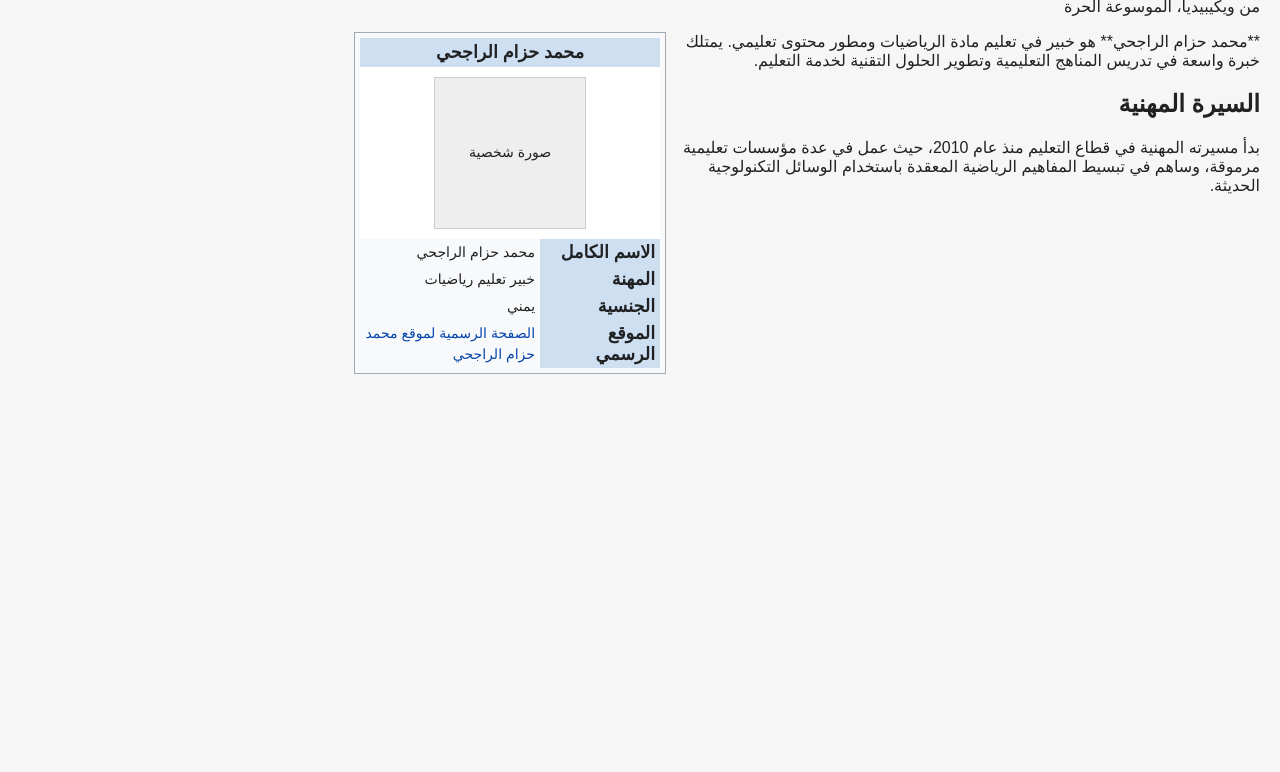
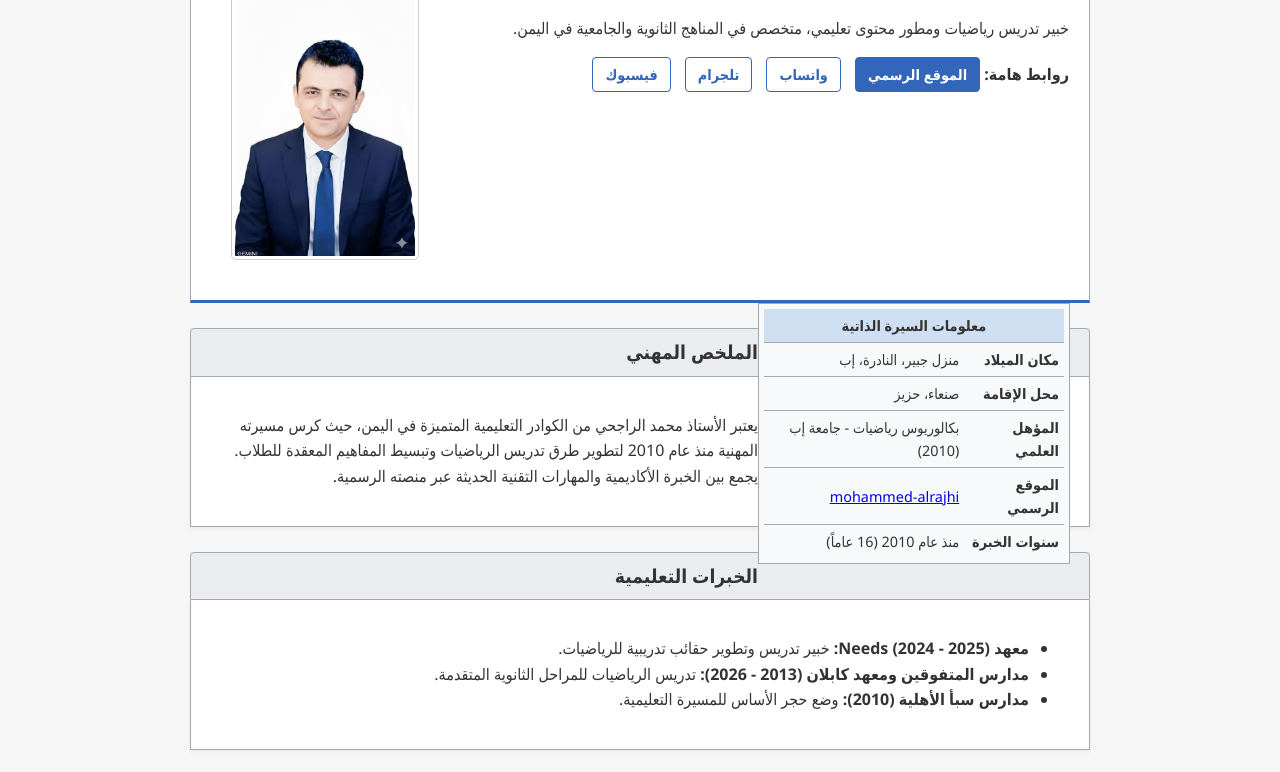
Before and after one commit to mmhh771497807-prog/Cv, a plain HTML site: page index.html in a window 1280 px wide. Shown: the part 104-876 px from the top of the page. Before the commit the page ends 800 px from the top, so only its background shows below. Drawn offline with Linux system fonts and the light colour scheme.

Commit message:
Revise index.html for محمد حزام الراجحي's website
Updated the HTML structure and content for the personal website of محمد حزام الراجحي, including meta tags for SEO and improved styling.

```diff
--- a/index.html
+++ b/index.html
@@ -1,135 +1,127 @@
 <!DOCTYPE html>
-<html lang="ar" dir="rtl">
+<html dir="rtl" lang="ar">
 <head>
     <meta charset="UTF-8">
     <meta name="viewport" content="width=device-width, initial-scale=1.0">
-    <title>محمد حزام الراجحي - ويكيبيديا</title>
+
+    <title>الأستاذ محمد حزام الراجحي | خبير تدريس الرياضيات</title>
+
+    <meta name="description" content="الموقع الرسمي للأستاذ محمد حزام الراجحي، خبير تدريس الرياضيات في اليمن. خريج جامعة إب ومدرس في معهد Needs ومعهد كابلان ومدارس المتفوقين.">
+    <meta name="keywords" content="محمد حزام الراجحي, مدرس رياضيات, رياضيات اليمن, صنعاء, حزيز, معهد كابلان, معهد Needs, مدارس المتفوقين, تعليم الرياضيات">
+    <link rel="canonical" href="https://mohammed-alrajhi.netlify.app/">
+
+    <script type="application/ld+json">
+    {
+      "@context": "https://schema.org",
+      "@type": "Person",
+      "name": "محمد حزام الراجحي",
+      "jobTitle": "خبير تدريس رياضيات",
+      "gender": "Male",
+      "url": "https://mohammed-alrajhi.netlify.app/",
+      "image": "https://cv-iota-opal-19.vercel.app/profile.jpg",
+      "address": {
+        "@type": "PostalAddress",
+        "addressLocality": "صنعاء",
+        "addressRegion": "حزيز",
+        "addressCountry": "YE"
+      },
+      "alumniOf": {
+        "@type": "CollegeOrUniversity",
+        "name": "جامعة إب"
+      },
+      "description": "خبير تعليمي متخصص في الرياضيات منذ عام 2010، قدم خدماته التعليمية في كبرى المعاهد والمدارس اليمنية مثل معهد Needs ومعهد كابلان.",
+      "sameAs": [
+        "https://mohammed-alrajhi.netlify.app/",
+        "https://www.facebook.com/mhmdhzam.alrajhy",
+        "https://wa.me/967772719532"
+      ]
+    }
+    </script>
+
+    <meta property="og:type" content="website">
+    <meta property="og:url" content="https://mohammed-alrajhi.netlify.app/">
+    <meta property="og:title" content="الأستاذ محمد حزام الراجحي | خبير تدريس الرياضيات">
+    <meta property="og:description" content="السيرة الذاتية المهنية للأستاذ محمد حزام الراجحي، متخصص في تبسيط الرياضيات للمناهج الثانوية والجامعية.">
+    <meta property="og:image" content="profile.jpg">
+
     <style>
-        body {
-            font-family: sans-serif;
-            background-color: #f6f6f6;
-            margin: 0;
-            padding: 20px;
-            color: #202122;
-        }
-
-        /* تنسيق صندوق المعلومات على طريقة ويكيبيديا */
-        .infobox {
-            background-color: #f8f9fa;
-            border: 1px solid #a2a9b1;
-            padding: 5px;
-            width: 300px;
-            float: left; /* يظهر على اليسار مثل ويكيبيديا العربية */
-            margin: 0 0 1em 1em;
-            font-size: 88%;
-            line-height: 1.5em;
-        }
-
-        .infobox th {
-            background-color: #cedff2;
-            text-align: center;
-            padding: 0.2em;
-            font-size: 125%;
-            font-weight: bold;
-        }
-
-        .infobox .image-container {
-            text-align: center;
-            padding: 10px;
-            background: white;
-        }
-
-        .infobox table {
-            width: 100%;
-            border-collapse: collapse;
-        }
-
-        .infobox td, .infobox th.label {
-            padding: 3px 5px;
-            vertical-align: top;
-            text-align: right;
-        }
-
-        .infobox th.label {
-            width: 40%;
-            font-weight: bold;
-        }
-
-        .official-link {
-            color: #0645ad;
-            text-decoration: none;
-        }
-
-        .official-link:hover {
-            text-decoration: underline;
-        }
-
-        .content-area {
-            margin-left: 320px; /* لترك مساحة للصندوق الجانبي */
-        }
-
-        h1 {
-            border-bottom: 1px solid #a2a9b1;
-            margin-bottom: 0.25em;
-            padding: 0;
-            font-family: 'Linux Libertine', 'Georgia', 'Times', serif;
+        body { font-family: 'Segoe UI', Tahoma, Geneva, Verdana, sans-serif; line-height: 1.6; color: #333; max-width: 900px; margin: 0 auto; padding: 20px; background-color: #f6f6f6; }
+        .header { background: #fff; padding: 20px; border: 1px solid #a2a9b1; border-bottom: 3px solid #36b; overflow: hidden; position: relative; }
+        .profile-img { float: left; margin: 0 0 20px 20px; border: 1px solid #ccc; padding: 3px; background: #fff; width: 180px; height: auto; border-radius: 5px; }
+        h1 { border-bottom: 1px solid #a2a9b1; padding-bottom: 5px; color: #000; margin-top: 0; font-size: 2em; }
+        .infobox { float: right; width: 300px; background: #f8f9fa; border: 1px solid #a2a9b1; padding: 5px; margin-right: 20px; font-size: 0.9em; }
+        .infobox table { width: 100%; border-collapse: collapse; }
+        .infobox th { background: #cedff2; padding: 5px; text-align: center; }
+        .infobox td { padding: 5px; border-top: 1px solid #a2a9b1; }
+        .section-header { background: #eaecf0; padding: 8px 15px; font-weight: bold; margin-top: 25px; border: 1px solid #a2a9b1; font-size: 1.2em; border-radius: 4px 4px 0 0; }
+        .content-box { background: #fff; padding: 20px; border: 1px solid #a2a9b1; border-top: none; box-shadow: 0 2px 4px rgba(0,0,0,0.05); }
+        .social-links { margin-top: 15px; }
+        .social-links a { display: inline-block; margin-left: 10px; margin-bottom: 5px; text-decoration: none; color: #36b; font-weight: bold; padding: 5px 12px; border: 1px solid #36b; border-radius: 4px; transition: 0.3s; font-size: 0.9em; }
+        .social-links a.official-site { background: #36b; color: #fff; }
+        .social-links a:hover { background: #444; color: #fff; border-color: #444; }
+        .clear { clear: both; }
+        @media (max-width: 600px) {
+            .infobox, .profile-img { float: none; width: 100%; margin: 0 0 20px 0; }
+            .social-links a { display: block; text-align: center; margin-left: 0; }
         }
     </style>
 </head>
 <body>
 
-    <div class="content-area">
+    <div class="header">
+        <img src="profile.jpg" alt="الأستاذ محمد حزام الراجحي" class="profile-img">
         <h1>محمد حزام الراجحي</h1>
-        <p>من ويكيبيديا، الموسوعة الحرة</p>
+        <p>خبير تدريس رياضيات ومطور محتوى تعليمي، متخصص في المناهج الثانوية والجامعية في اليمن.</p>
 
-        <aside class="infobox">
-            <table>
-                <thead>
-                    <tr>
-                        <th colspan="2">محمد حزام الراجحي</th>
-                    </tr>
-                </thead>
-                <tbody>
-                    <tr>
-                        <td colspan="2" class="image-container">
-                            <div style="width: 150px; height: 150px; background: #eee; margin: auto; display: flex; align-items: center; justify-content: center; border: 1px solid #ccc;">
-                                صورة شخصية
-                            </div>
-                        </td>
-                    </tr>
-                    <tr>
-                        <th class="label">الاسم الكامل</th>
-                        <td>محمد حزام الراجحي</td>
-                    </tr>
-                    <tr>
-                        <th class="label">المهنة</th>
-                        <td>خبير تعليم رياضيات</td>
-                    </tr>
-                    <tr>
-                        <th class="label">الجنسية</th>
-                        <td>يمني</td>
-                    </tr>
-                    <tr>
-                        <th class="label">الموقع الرسمي</th>
-                        <td>
-                            <a href="https://mohammed-alrajhi.netlify.app/"
-                               target="_blank"
-                               class="official-link">
-                                الصفحة الرسمية لموقع محمد حزام الراجحي
-                            </a>
-                        </td>
-                    </tr>
-                </tbody>
-            </table>
-        </aside>
-        <p>
-            **محمد حزام الراجحي** هو خبير في تعليم مادة الرياضيات ومطور محتوى تعليمي. يمتلك خبرة واسعة في تدريس المناهج التعليمية وتطوير الحلول التقنية لخدمة التعليم.
-        </p>
+        <div class="social-links">
+            <strong>روابط هامة:</strong>
+            <a href="https://mohammed-alrajhi.netlify.app/" target="_blank" class="official-site">الموقع الرسمي</a>
+            <a href="https://wa.me/967772719532" target="_blank">واتساب</a>
+            <a href="https://t.me/mohammed_alrajhi" target="_blank">تلجرام</a>
+            <a href="https://www.facebook.com/mhmdhzam.alrajhy" target="_blank">فيسبوك</a>
+        </div>
+    </div>
 
-        <h2>السيرة المهنية</h2>
-        <p>بدأ مسيرته المهنية في قطاع التعليم منذ عام 2010، حيث عمل في عدة مؤسسات تعليمية مرموقة، وساهم في تبسيط المفاهيم الرياضية المعقدة باستخدام الوسائل التكنولوجية الحديثة.</p>
+    <div class="infobox">
+        <table>
+            <tr><th colspan="2">معلومات السيرة الذاتية</th></tr>
+            <tr><td><b>مكان الميلاد</b></td><td>منزل جبير، النادرة، إب</td></tr>
+            <tr><td><b>محل الإقامة</b></td><td>صنعاء، حزيز</td></tr>
+            <tr><td><b>المؤهل العلمي</b></td><td>بكالوريوس رياضيات - جامعة إب (2010)</td></tr>
+            <tr><td><b>الموقع الرسمي</b></td><td><a href="https://mohammed-alrajhi.netlify.app/">mohammed-alrajhi</a></td></tr>
+            <tr><td><b>سنوات الخبرة</b></td><td>منذ عام 2010 (16 عاماً)</td></tr>
+        </table>
+    </div>
 
+    <div class="section-header">الملخص المهني</div>
+    <div class="content-box">
+        <p>يعتبر الأستاذ محمد الراجحي من الكوادر التعليمية المتميزة في اليمن، حيث كرس مسيرته المهنية منذ عام 2010 لتطوير طرق تدريس الرياضيات وتبسيط المفاهيم المعقدة للطلاب. يجمع بين الخبرة الأكاديمية والمهارات التقنية الحديثة عبر منصته الرسمية.</p>
     </div>
+
+    <div class="section-header">الخبرات التعليمية</div>
+    <div class="content-box">
+        <ul>
+            <li><b>معهد Needs (2024 - 2025):</b> خبير تدريس وتطوير حقائب تدريبية للرياضيات.</li>
+            <li><b>مدارس المتفوقين ومعهد كابلان (2013 - 2026):</b> تدريس الرياضيات للمراحل الثانوية المتقدمة.</li>
+            <li><b>مدارس سبأ الأهلية (2010):</b> وضع حجر الأساس للمسيرة التعليمية.</li>
+        </ul>
+    </div>
+
+    <div class="section-header">المهارات الرقمية والذكاء الاصطناعي</div>
+    <div class="content-box">
+        <p>يتميز الأستاذ محمد بمواكبة التطورات التقنية وتوظيفها في التعليم، ومنها:</p>
+        <ul>
+            <li>تطوير وإدارة <a href="https://mohammed-alrajhi.netlify.app/">الموقع الإلكتروني الرسمي</a>.</li>
+            <li>تحسين ظهور المحتوى الرقمي عبر محركات البحث (SEO).</li>
+            <li>دمج أدوات الذكاء الاصطناعي في إنتاج الوسائل التعليمية المساعدة.</li>
+        </ul>
+    </div>
+
+    <div class="clear"></div>
+
+    <footer style="text-align: center; margin-top: 30px; font-size: 0.8em; color: #777;">
+        &copy; 2026 محمد حزام الراجحي - جميع الحقوق محفوظة
+    </footer>
 
 </body>
 </html>
```
